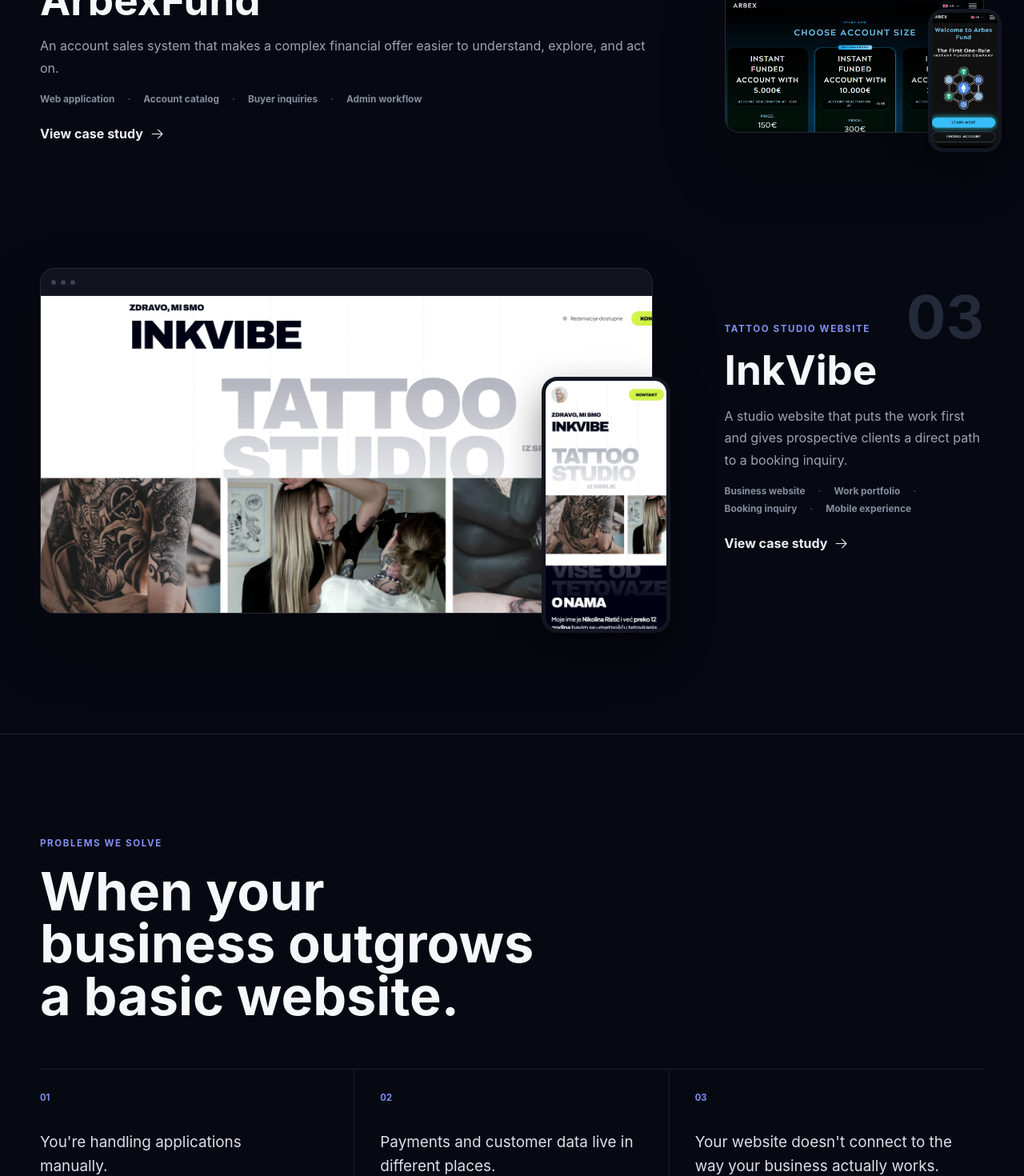
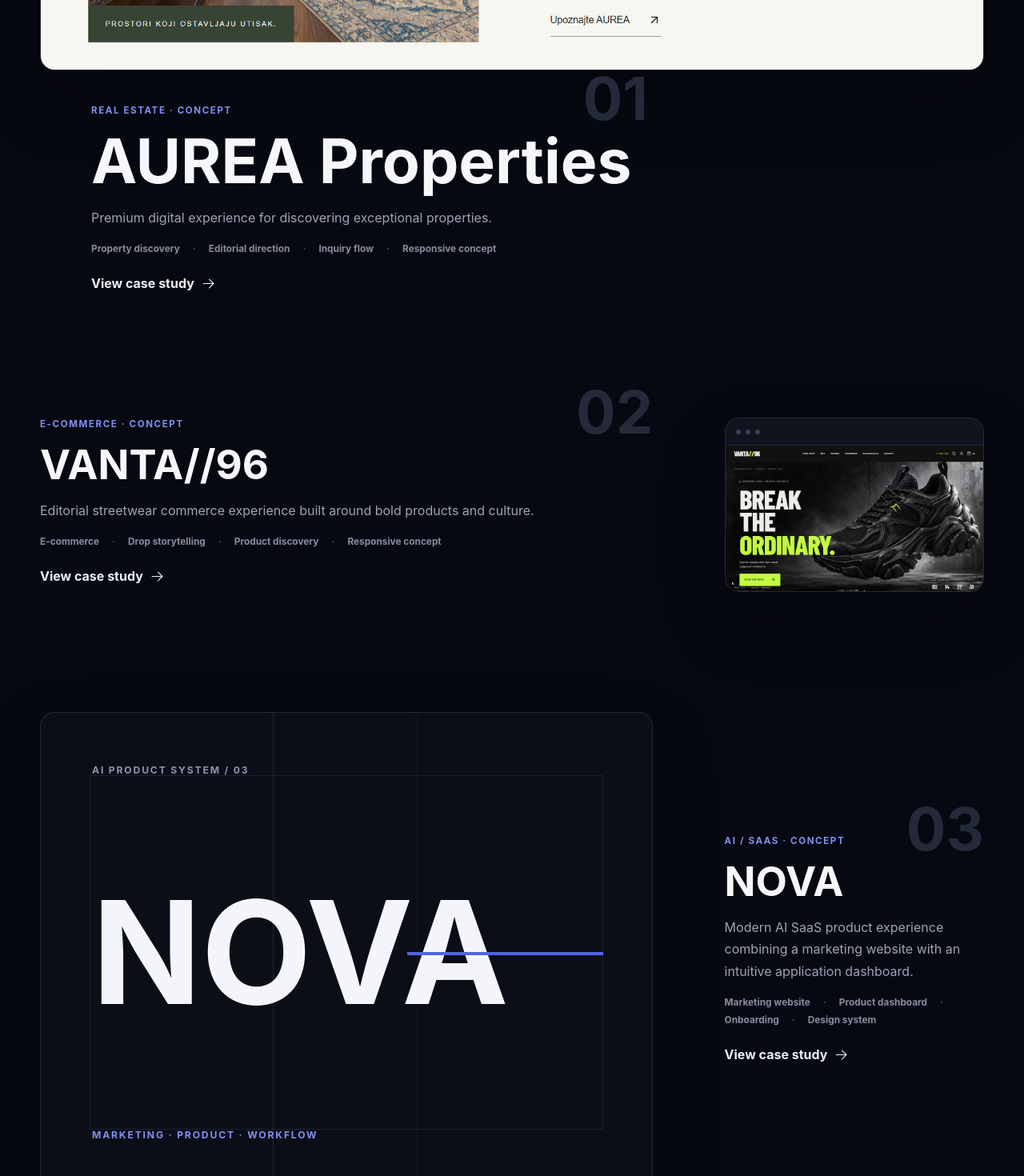
Before and after one commit to nikolaskakavac/portfolio, a React (Vite) app: page / in a window 1280 px wide. Shown: the part 1900-3370 px from the top of the page at 80% size. Built offline with nearby package versions, Linux system fonts and the light colour scheme.

Commit message:
Add premium concept projects to selected work

```diff
--- a/src/App.jsx
+++ b/src/App.jsx
@@ -12,6 +12,39 @@
 const serviceIcons = [LuPanelsTopLeft, LuAppWindow, LuWorkflow]
 
 const projects = [
+  {
+    id: 'aurea-properties', title: 'AUREA Properties', concept: true,
+    eyebrow: { en: 'Real Estate · Concept', sr: 'Nekretnine · Koncept' },
+    summary: { en: 'Premium digital experience for discovering exceptional properties.', sr: 'Premium digitalno iskustvo za pronalaženje izuzetnih nekretnina.' },
+    challenge: { en: 'Premium property agencies need to present a selective offer without making discovery feel slow or complicated.', sr: 'Premium agencije moraju predstaviti pažljivo odabranu ponudu bez usporavanja i komplikovanja pretrage.' },
+    solution: { en: 'An editorial concept that balances property discovery, brand confidence, and a direct path to inquiry.', sr: 'Editorial koncept koji povezuje pregled nekretnina, povjerenje u brend i direktan put do upita.' },
+    engineering: { en: 'A responsive interface direction built around clear listing hierarchy, intentional imagery, and focused inquiry paths.', sr: 'Responsive pravac interfejsa zasnovan na jasnoj hijerarhiji oglasa, pažljivoj fotografiji i fokusiranom putu do upita.' },
+    capabilities: { en: ['Property discovery', 'Editorial direction', 'Inquiry flow', 'Responsive concept'], sr: ['Pregled nekretnina', 'Editorial pravac', 'Tok upita', 'Responsive koncept'] },
+    flow: { en: ['Visitor', 'Explore properties', 'Review details', 'Contact agency'], sr: ['Posjetilac', 'Pregled ponude', 'Detalji nekretnine', 'Kontakt sa agencijom'] },
+    desktop: 'work/aurea-properties-desktop.png', imageWidth: 1887, imageHeight: 1079, mobile: null, url: null,
+  },
+  {
+    id: 'vanta-96', title: 'VANTA//96', concept: true,
+    eyebrow: { en: 'E-commerce · Concept', sr: 'E-commerce · Koncept' },
+    summary: { en: 'Editorial streetwear commerce experience built around bold products and culture.', sr: 'Editorial streetwear prodajno iskustvo izgrađeno oko upečatljivih proizvoda i kulture.' },
+    challenge: { en: 'Streetwear commerce needs to make each drop feel distinct while keeping product discovery and purchase intent clear.', sr: 'Streetwear prodavnica mora svakom dropu dati poseban karakter, uz jasan pregled proizvoda i put do kupovine.' },
+    solution: { en: 'A product-first concept that combines campaign art direction, release context, and a focused shopping entry point.', sr: 'Koncept fokusiran na proizvod koji spaja kampanjski vizuelni pravac, kontekst kolekcije i jasan ulaz u kupovinu.' },
+    engineering: { en: 'A responsive commerce direction designed for strong imagery, release-led navigation, and direct product actions.', sr: 'Responsive commerce pravac prilagođen snažnim vizualima, navigaciji kroz kolekcije i direktnim akcijama proizvoda.' },
+    capabilities: { en: ['E-commerce', 'Drop storytelling', 'Product discovery', 'Responsive concept'], sr: ['E-commerce', 'Priča kolekcije', 'Pregled proizvoda', 'Responsive koncept'] },
+    flow: { en: ['Visitor', 'Discover drop', 'Explore product', 'Shop'], sr: ['Posjetilac', 'Otkrivanje kolekcije', 'Pregled proizvoda', 'Kupovina'] },
+    desktop: 'work/vanta-96-desktop.png', imageWidth: 1898, imageHeight: 1068, mobile: null, url: null,
+  },
+  {
+    id: 'nova', title: 'NOVA', concept: true,
+    eyebrow: { en: 'AI / SaaS · Concept', sr: 'AI / SaaS · Koncept' },
+    summary: { en: 'Modern AI SaaS product experience combining a marketing website with an intuitive application dashboard.', sr: 'Savremeno AI SaaS iskustvo koje povezuje marketinški sajt sa intuitivnim aplikacijskim dashboardom.' },
+    challenge: { en: 'An AI product needs to explain its value quickly while making the transition from marketing promise to product workflow feel natural.', sr: 'AI proizvod mora brzo objasniti vrijednost i prirodno povezati marketinško obećanje sa radom u aplikaciji.' },
+    solution: { en: 'A concept direction for one consistent system across product positioning, onboarding, and the core application experience.', sr: 'Koncept jedinstvenog sistema za pozicioniranje proizvoda, onboarding i glavno iskustvo aplikacije.' },
+    engineering: { en: 'A scalable interface direction with reusable product patterns, clear information hierarchy, and workflow-focused states.', sr: 'Skalabilan pravac interfejsa sa ponovljivim obrascima, jasnom hijerarhijom informacija i stanjima fokusiranim na tok rada.' },
+    capabilities: { en: ['Marketing website', 'Product dashboard', 'Onboarding', 'Design system'], sr: ['Marketinški sajt', 'Dashboard proizvoda', 'Onboarding', 'Dizajn sistem'] },
+    flow: { en: ['Visitor', 'Understand product', 'Create account', 'Enter workspace'], sr: ['Posjetilac', 'Razumijevanje proizvoda', 'Kreiranje naloga', 'Ulazak u radni prostor'] },
+    desktop: null, mobile: null, url: null,
+  },
   {
     id: 'agentmasterclass', title: 'AgentMasterclass',
     eyebrow: { en: 'Real estate education', sr: 'Edukacija za agente nekretnina' },
@@ -53,7 +86,7 @@
   en: {
     nav: { work: 'Work', services: 'Services', process: 'Process', about: 'About', contact: 'Contact' },
     hero: { eyebrow: 'Independent software studio', title: <>We build digital systems <br />that grow your business.</>, body: 'From high-converting websites to custom web apps, payments and automated workflows — we design and build the systems behind growing businesses.', primary: 'Start a Project', secondary: 'View Our Work', capabilities: ['Websites', 'Web Apps', 'Payments', 'Automations'] },
-    work: { eyebrow: 'Selected work', title: 'Built for real businesses.', body: 'A small selection of websites and products where clarity, implementation, and business goals had to work together.', view: 'View case study' },
+    work: { eyebrow: 'Selected work', title: 'Designed with business in mind.', body: 'Concept directions and client products across real estate, commerce, education, finance, and service businesses.', view: 'View case study' },
     problems: { eyebrow: 'Problems we solve', title: 'When your business outgrows a basic website.', items: ["You're handling applications manually.", 'Payments and customer data live in different places.', "Your website doesn't connect to the way your business actually works."], closing: "That's where we come in." },
     services: { eyebrow: 'What we build', title: 'Digital infrastructure, without the agency overhead.', items: [['Websites', 'You need a better way to attract and convert customers.'], ['Web Applications', 'Your product needs functionality beyond a traditional website.'], ['Automations & Integrations', 'Your business needs payments, data, and workflows to work together.']] },
     statement: { label: 'Our operating advantage', title: <>Lean by design.<br /><span>Built to perform.</span></>, body: 'Modern tools and hands-on engineering let us move quickly without compromising the decisions that matter — structure, usability, reliability, and business fit.', points: ['Direct collaboration', 'Modern development', 'Production-ready'] },
@@ -67,7 +100,7 @@
   sr: {
     nav: { work: 'Radovi', services: 'Usluge', process: 'Proces', about: 'O nama', contact: 'Kontakt' },
     hero: { eyebrow: 'Nezavisni softverski studio', title: <>Gradimo digitalne sisteme <br />koji razvijaju vaš biznis.</>, body: 'Gradimo sajtove koji jasno vode do upita, web aplikacije, tokove plaćanja i automatizovane procese za firme koje rastu.', primary: 'Započni projekat', secondary: 'Pogledaj radove', capabilities: ['Sajtovi', 'Web aplikacije', 'Plaćanja', 'Automatizacije'] },
-    work: { eyebrow: 'Izdvojeni radovi', title: 'Napravljeno za stvarne biznise.', body: 'Mali izbor sajtova i proizvoda gde su jasnoća, implementacija i poslovni cilj morali da rade zajedno.', view: 'Otvori case study' },
+    work: { eyebrow: 'Izdvojeni radovi', title: 'Dizajnirano sa poslovnim ciljem.', body: 'Koncepti i proizvodi za klijente iz oblasti nekretnina, trgovine, edukacije, finansija i uslužnih djelatnosti.', view: 'Otvori case study' },
     problems: { eyebrow: 'Problemi koje rješavamo', title: 'Kada vaš biznis preraste osnovni sajt.', items: ['Prijave i dalje obrađujete ručno.', 'Plaćanja i podaci o klijentima nalaze se na različitim mjestima.', 'Vaš sajt nije povezan sa načinom na koji biznis stvarno funkcioniše.'], closing: 'Tu mi preuzimamo.' },
     services: { eyebrow: 'Šta gradimo', title: 'Digitalna infrastruktura bez agencijske birokratije.', items: [['Sajtovi', 'Treba vam bolji način da privučete i pretvorite posjetioce u klijente.'], ['Web aplikacije', 'Vašem proizvodu treba više funkcionalnosti od tradicionalnog sajta.'], ['Automatizacije i integracije', 'Plaćanja, podaci i poslovni tokovi treba da rade zajedno.']] },
     statement: { label: 'Naša operativna prednost', title: <>Efikasan razvoj.<br /><span>Pouzdana izvedba.</span></>, body: 'Savremeni alati i praktičan inženjering ubrzavaju rad bez kompromisa u odlukama koje su važne — strukturi, upotrebljivosti, pouzdanosti i poslovnoj svrsi.', points: ['Direktna saradnja', 'Savremen razvoj', 'Spremno za produkciju'] },
@@ -161,10 +194,10 @@
 
       <section className="section selected-work"><div className="shell">
         <header className="section-heading" id="work"><span className="section-kicker">{t.work.eyebrow}</span><h2>{t.work.title}</h2><p>{t.work.body}</p></header>
-        <div className="project-list">{projects.map((project, index) => <article className={`project-feature project-${project.id} ${index % 2 ? 'project-reverse' : ''}`} key={project.id}>
+        <div className="project-list">{projects.map((project, index) => <article className={`project-feature project-${project.id} ${project.concept ? 'project-concept' : ''} ${index === 0 ? 'project-featured' : ''} ${index % 2 ? 'project-reverse' : ''}`} key={project.id}>
           <button className="project-visual" type="button" onClick={() => setActiveProject(project)} aria-label={`${t.work.view}: ${project.title}`}>
-            <span className="browser-frame"><span className="browser-bar"><i></i><i></i><i></i></span><img src={withBase(project.desktop)} alt={`${project.title} ${lang === 'sr' ? 'prikaz za desktop' : 'desktop preview'}`} loading="lazy" /></span>
-            <span className="phone-frame"><img src={withBase(project.mobile)} alt={`${project.title} ${lang === 'sr' ? 'prikaz za telefon' : 'mobile preview'}`} loading="lazy" /></span>
+            {project.desktop ? <span className="browser-frame"><span className="browser-bar"><i></i><i></i><i></i></span><img src={withBase(project.desktop)} alt={`${project.title} ${lang === 'sr' ? 'prikaz za desktop' : 'desktop preview'}`} width={project.imageWidth} height={project.imageHeight} loading="lazy" decoding="async" /></span> : <span className="concept-preview concept-preview-nova" aria-hidden="true"><span className="concept-preview-meta">AI PRODUCT SYSTEM / 03</span><strong>NOVA</strong><span className="concept-preview-line" /><span className="concept-preview-detail">MARKETING · PRODUCT · WORKFLOW</span></span>}
+            {project.mobile && <span className="phone-frame"><img src={withBase(project.mobile)} alt={`${project.title} ${lang === 'sr' ? 'prikaz za telefon' : 'mobile preview'}`} loading="lazy" decoding="async" /></span>}
           </button>
           <div className="project-copy"><span className="project-index">0{index + 1}</span><span className="section-kicker">{project.eyebrow[lang]}</span><h3>{project.id === 'agentmasterclass' ? <>Agent<wbr />Masterclass</> : project.title}</h3><p>{project.summary[lang]}</p><div className="project-capabilities" aria-label={lang === 'sr' ? 'Mogućnosti sistema' : 'System capabilities'}>{project.capabilities[lang].map((item) => <span key={item}>{item}</span>)}</div><button className="project-link" type="button" onClick={() => setActiveProject(project)}>{t.work.view}<HiArrowRight /></button></div>
         </article>)}</div>
@@ -195,9 +228,9 @@
     <footer className="site-footer"><div className="shell footer-inner"><div><a className="footer-brand" href="#top" aria-label={lang === 'sr' ? 'SkaleDigitals početna' : 'SkaleDigitals home'}><span className="footer-logo" aria-hidden="true" /></a><p>{t.footer}</p></div><nav aria-label={lang === 'sr' ? 'Navigacija u podnožju' : 'Footer navigation'}><a href="#work">{t.nav.work}</a><a href="#services">{t.nav.services}</a><a href="#process">{t.nav.process}</a><a href="#about">{t.nav.about}</a><a href="#contact">{t.nav.contact}</a></nav><div className="footer-socials"><a href="https://instagram.com/skaledigitals" target="_blank" rel="noreferrer">Instagram</a><a href="https://www.linkedin.com/in/nikolaskakavac/" target="_blank" rel="noreferrer">LinkedIn</a><a href="https://github.com/nikolaskakavac" target="_blank" rel="noreferrer">GitHub</a></div><span className="copyright">© 2026 SkaleDigitals</span></div></footer>
 
     {activeProject && <div className="case-backdrop" role="presentation" onMouseDown={(event) => event.target === event.currentTarget && setActiveProject(null)}>
-      <section className={`case-dialog case-dialog-${activeProject.id}`} ref={caseDialogRef} role="dialog" aria-modal="true" aria-labelledby="case-title">
+      <section className={`case-dialog case-dialog-${activeProject.id} ${activeProject.concept ? 'case-dialog-concept' : ''}`} ref={caseDialogRef} role="dialog" aria-modal="true" aria-labelledby="case-title">
         <button className="case-close" ref={caseCloseRef} type="button" autoFocus onClick={() => setActiveProject(null)} aria-label={lang === 'sr' ? 'Zatvori' : 'Close'}><HiXMark /></button>
-        <div className="case-image"><img src={withBase(activeProject.desktop)} alt={`${activeProject.title} ${lang === 'sr' ? 'desktop stranica' : 'desktop page'}`} /></div>
+        <div className="case-image">{activeProject.desktop ? <img src={withBase(activeProject.desktop)} alt={`${activeProject.title} ${lang === 'sr' ? 'desktop stranica' : 'desktop page'}`} width={activeProject.imageWidth} height={activeProject.imageHeight} /> : <div className="concept-preview concept-preview-nova" aria-hidden="true"><span className="concept-preview-meta">AI PRODUCT SYSTEM / 03</span><strong>NOVA</strong><span className="concept-preview-line" /><span className="concept-preview-detail">MARKETING · PRODUCT · WORKFLOW</span></div>}</div>
         <div className="case-content">
           <span className="section-kicker">{activeProject.eyebrow[lang]}</span><h2 id="case-title">{activeProject.id === 'agentmasterclass' ? <>Agent<wbr />Masterclass</> : activeProject.title}</h2>
           <div className={`case-story ${activeProject.engineering ? '' : 'case-story-compact'}`}>
--- a/src/index.css
+++ b/src/index.css
@@ -159,6 +159,9 @@
 .selected-work { border-top: 1px solid var(--line); }
 .project-list { display: grid; gap: 150px; }
 .project-feature { display: grid; grid-template-columns: minmax(0, 1.7fr) minmax(290px, 0.72fr); align-items: center; gap: clamp(52px, 7vw, 100px); }
+.project-featured { grid-template-columns: 1fr; gap: 44px; }
+.project-featured .project-copy { max-width: 760px; padding-left: clamp(0px, 5vw, 72px); }
+.project-featured .project-copy h3 { font-size: clamp(3rem, 6vw, 5.7rem); }
 .project-feature.project-reverse .project-visual { order: 2; }
 .project-visual { position: relative; display: block; width: 100%; padding: 0; background: transparent; text-align: left; cursor: pointer; }
 .browser-frame { display: block; overflow: hidden; border: 1px solid rgba(255, 255, 255, 0.11); border-radius: var(--radius); background: #0d1019; box-shadow: 0 36px 80px rgba(0, 0, 0, 0.28); transition: transform 320ms ease, border-color 320ms ease; }
@@ -166,6 +169,7 @@
 .browser-bar { height: 34px; display: flex; align-items: center; gap: 6px; padding: 0 13px; border-bottom: 1px solid var(--line); background: #11141f; }
 .browser-bar i { width: 6px; height: 6px; border-radius: 50%; background: #3c4251; }
 .browser-frame img { width: 100%; aspect-ratio: 16 / 8.3; object-fit: cover; object-position: top; }
+.project-concept .browser-frame img { height: auto; aspect-ratio: auto; object-fit: contain; }
 .project-agentmasterclass .browser-frame img { aspect-ratio: 1657 / 821; object-fit: contain; }
 .phone-frame { position: absolute; right: -22px; bottom: -24px; width: 21%; min-width: 92px; overflow: hidden; border: 5px solid #121621; border-radius: 20px; background: #0d1019; box-shadow: 0 20px 48px rgba(0, 0, 0, 0.44); transition: transform 320ms ease; }
 .project-visual:hover .phone-frame { transform: translateY(-5px); }
@@ -182,6 +186,16 @@
 .project-capabilities span:not(:last-child)::after { content: "·"; margin-left: 16px; color: #485064; }
 .project-link { display: inline-flex; align-items: center; gap: 9px; padding: 8px 0; background: transparent; color: #eef0f7; font-weight: 700; cursor: pointer; }
 .project-link svg { width: 17px; height: 17px; transition: transform 180ms ease; }
+.project-link:hover svg { transform: translateX(3px); }
+.concept-preview { position: relative; display: grid; align-content: space-between; min-height: clamp(340px, 47vw, 610px); overflow: hidden; padding: clamp(28px, 5vw, 72px); border: 1px solid rgba(255, 255, 255, 0.11); border-radius: var(--radius); background: #0b0e17; box-shadow: 0 36px 80px rgba(0, 0, 0, 0.28); text-align: left; transition: transform 320ms ease, border-color 320ms ease; }
+.concept-preview::before, .concept-preview::after { content: ""; position: absolute; pointer-events: none; }
+.concept-preview::before { inset: 13% 8%; border: 1px solid rgba(129, 144, 242, 0.14); }
+.concept-preview::after { top: 0; bottom: 0; left: 38%; width: 1px; background: rgba(129, 144, 242, 0.16); box-shadow: 180px 0 0 rgba(129, 144, 242, 0.07); }
+.project-visual:hover .concept-preview { transform: scale(1.012); border-color: rgba(129, 144, 242, 0.28); }
+.concept-preview-meta, .concept-preview-detail { position: relative; z-index: 1; color: #8d96ad; font-size: clamp(0.62rem, 1vw, 0.76rem); font-weight: 700; letter-spacing: 0.15em; }
+.concept-preview strong { position: relative; z-index: 1; align-self: center; color: #f3f5fb; font-size: clamp(4.8rem, 14vw, 11.5rem); line-height: 0.82; letter-spacing: 0; }
+.concept-preview-line { position: absolute; z-index: 1; top: 50%; right: 8%; width: 32%; height: 4px; background: var(--accent); }
+.concept-preview-detail { align-self: end; color: var(--accent-light); }
 
 .problems-section { padding-block: 130px; border-top: 1px solid var(--line); }
 .problems-section .section-heading { margin-bottom: 58px; }
@@ -273,6 +287,8 @@
 .case-close svg { width: 21px; height: 21px; }
 .case-image { overflow: hidden; border-bottom: 1px solid var(--line); background: #070911; }
 .case-image img { width: 100%; max-height: 420px; object-fit: cover; object-position: top; }
+.case-dialog-concept .case-image img { max-height: none; height: auto; object-fit: contain; }
+.case-image .concept-preview { min-height: 420px; border: 0; border-radius: 0; box-shadow: none; }
 .case-dialog-agentmasterclass .case-image img { max-height: none; height: auto; object-fit: contain; }
 .case-content { display: grid; gap: 20px; padding: 42px; }
 .case-content h2 { font-size: clamp(2.5rem, 5vw, 4.6rem); line-height: 1; font-weight: 650; }
@@ -297,6 +313,7 @@
   :root { --shell: min(100% - 40px, 900px); }
   .nav-links { gap: 21px; }
   .project-feature { grid-template-columns: 1.25fr 0.75fr; gap: 52px; }
+  .project-featured { grid-template-columns: 1fr; gap: 40px; }
   .engineering-inner, .contact-inner { grid-template-columns: 1fr 0.9fr; gap: 60px; }
   .process-list { grid-template-columns: repeat(2, 1fr); }
   .process-list li:nth-child(2) { margin-right: 0; border-right: 0; }
@@ -332,6 +349,8 @@
   .section-heading h2, .about-copy h2, .contact-copy h2, .engineering-inner h2 { font-size: clamp(2.35rem, 8.5vw, 4.2rem); }
   .project-list { gap: 110px; }
   .project-feature { grid-template-columns: 1fr; gap: 48px; }
+  .project-featured { gap: 38px; }
+  .project-featured .project-copy { padding-left: 0; }
   .project-feature.project-reverse .project-visual { order: initial; }
   .project-copy { max-width: 620px; }
   .project-index { top: -20px; font-size: 3.6rem; }
@@ -371,7 +390,12 @@
   .phone-frame { width: 22%; min-width: 68px; border-width: 3px; border-radius: 13px; }
   .project-copy { gap: 14px; }
   .project-copy h3 { font-size: 2.5rem; }
+  .project-featured .project-copy h3 { font-size: clamp(2.8rem, 14vw, 4rem); }
   .project-index { right: 4px; }
+  .concept-preview { min-height: 290px; padding: 24px; }
+  .concept-preview::after { left: 46%; box-shadow: 96px 0 0 rgba(129, 144, 242, 0.07); }
+  .concept-preview strong { font-size: clamp(4.2rem, 24vw, 7rem); }
+  .concept-preview-line { right: 7%; width: 26%; height: 3px; }
   .problems-section { padding-block: 88px; }
   .problems-section .section-heading { margin-bottom: 42px; }
   .problem-list li { grid-template-columns: 34px 1fr; }
@@ -394,6 +418,8 @@
   .case-backdrop { padding: 8px; align-items: end; }
   .case-dialog { max-height: 94svh; border-radius: 14px; }
   .case-image img { max-height: 250px; }
+  .case-dialog-concept .case-image img { max-height: none; }
+  .case-image .concept-preview { min-height: 260px; }
   .case-content { padding: 28px 20px; }
   .case-story { grid-template-columns: 1fr; gap: 22px; }
   .customer-flow ol { align-items: flex-start; flex-direction: column; }
```
Also changed, not shown: public/work/aurea-properties-desktop.png (added), public/work/vanta-96-desktop.png (added), 1 other file (tests, documents, lock files or other folders).
